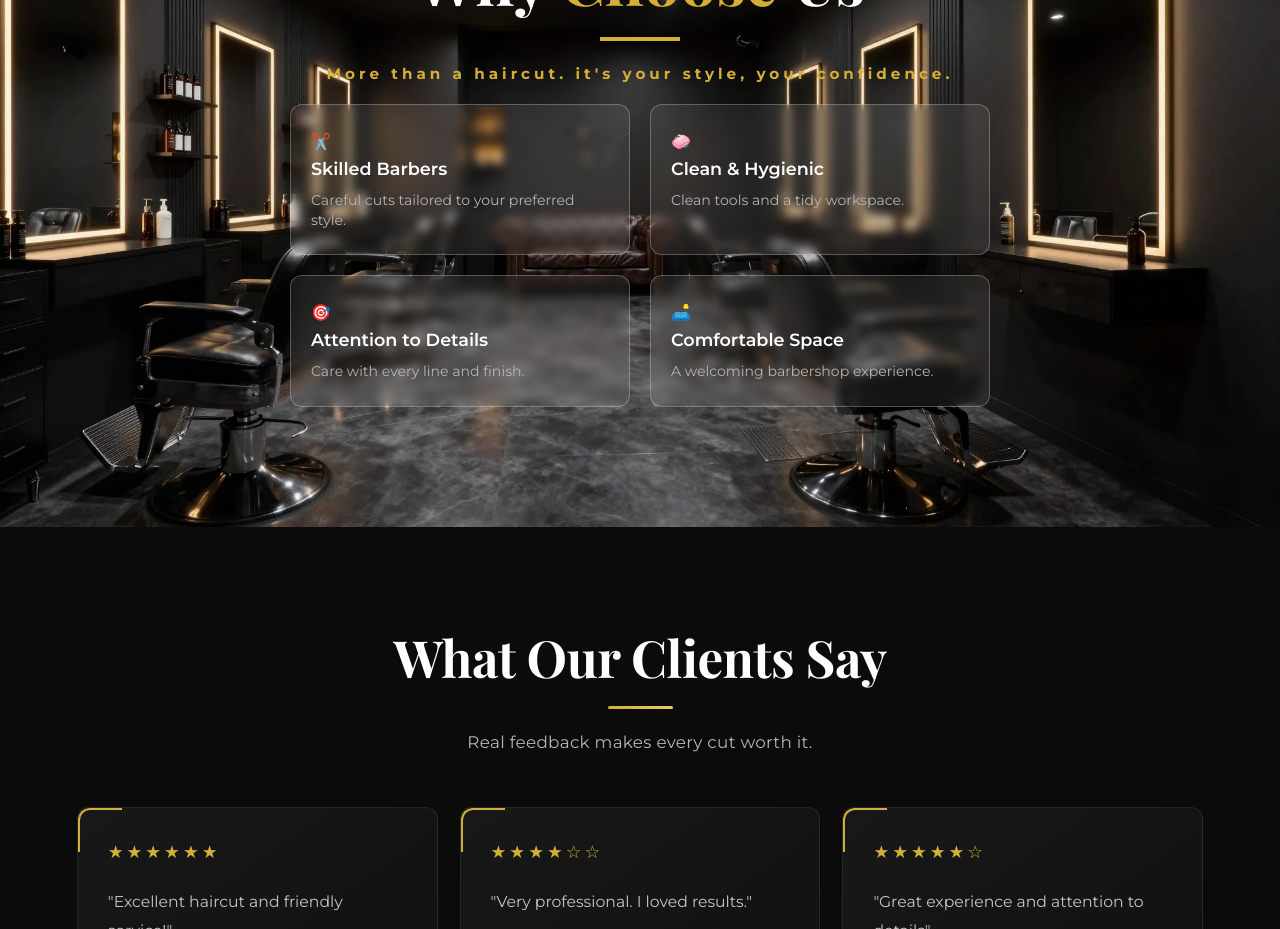
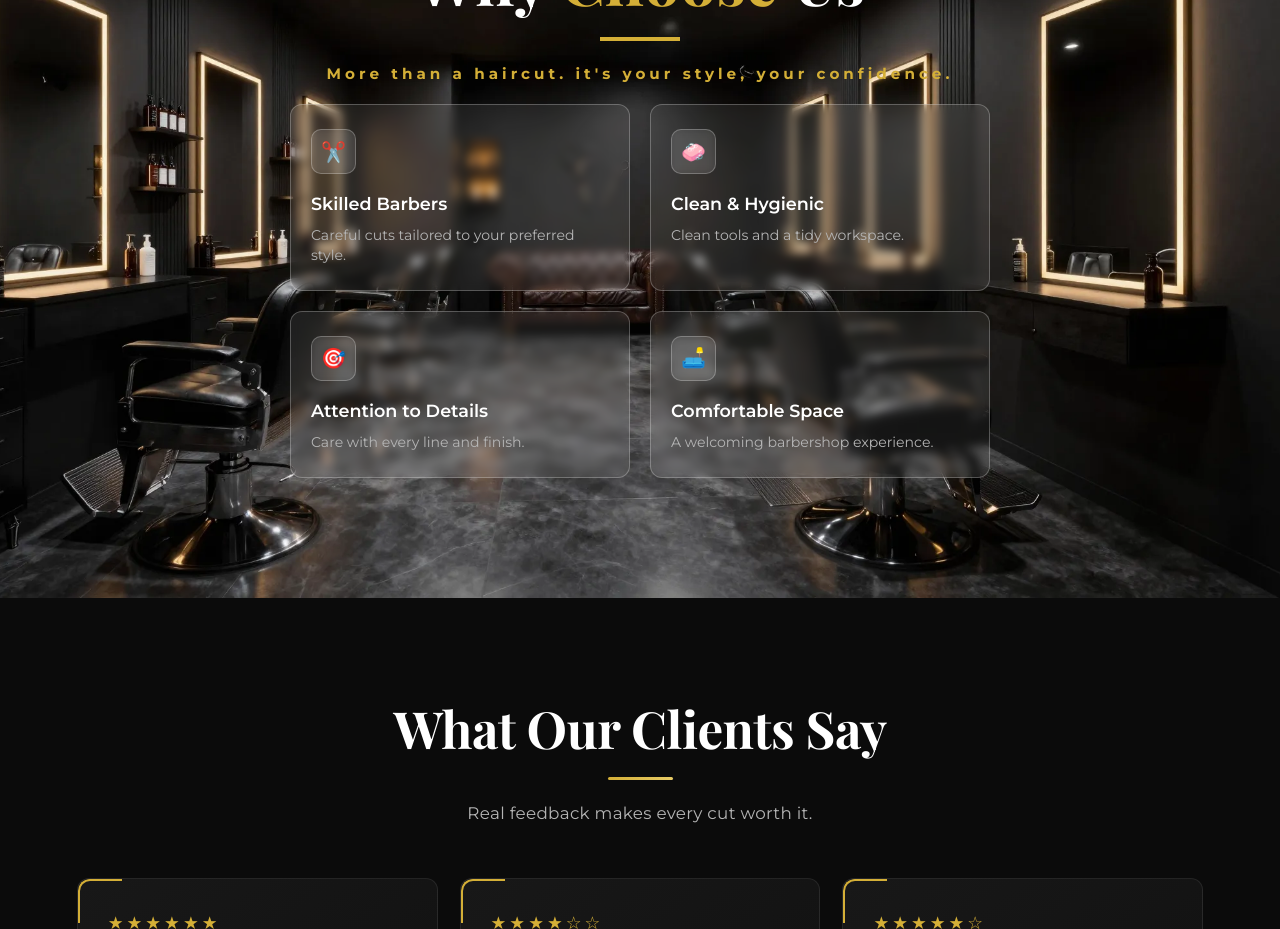
Before and after one commit to ebusky100-eb/barberwebsite, a React (Vite) app: page / in a window 1280 px wide. Shown: the part 3180-4109 px from the top of the page. Built offline with nearby package versions, Linux system fonts and the light colour scheme.

Commit message:
the third changes

```diff
--- a/src/App.css
+++ b/src/App.css
@@ -556,8 +556,10 @@ svg{
   justify-content: center;
   width: 45px;
   height: 45px;
-  background-color: rgba(212, 175, 55, 0.15); /* Soft gold background tint */
-  border: 1px solid rgba(212, 175, 55, 0.4); /* Crisp gold border */
+  background: rgba(255, 255, 255, 0.08);
+  backdrop-filter: blur(5px);
+  -webkit-backdrop-filter: blur(5px);
+  border: 1px solid rgba(255, 255, 255, 0.25);
   border-radius: 10px; /* Rounded square badge look */
   font-size: 20px; /* Adjust emoji size */
   margin-bottom: 16px;
--- a/src/components/WhyChooseUs.jsx
+++ b/src/components/WhyChooseUs.jsx
@@ -21,25 +21,25 @@ function WhyChooseUs(){
                 <div className="features-grid">
 
                     <div className="feature-card">
-                        <div className="icon-box">✂️</div>
+                        <div className="feature-icon">✂️</div>
                         <h3>Skilled Barbers</h3>
                         <p>Careful cuts tailored to your preferred style.</p>
                     </div>
 
                     <div className="feature-card">
-                        <div className="icon-box">🧼</div>
+                        <div className="feature-icon">🧼</div>
                         <h3>Clean & Hygienic</h3>
                         <p>Clean tools and a tidy workspace.</p>
                     </div>
 
                     <div className="feature-card">
-                        <div className="icon-box">🎯</div>
+                        <div className="feature-icon">🎯</div>
                         <h3>Attention to Details</h3>
                         <p>Care with every line and finish.</p>
                     </div>
 
                     <div className="feature-card">
-                        <div className="icon-box">🛋️</div>
+                        <div className="feature-icon">🛋️</div>
                         <h3>Comfortable Space</h3>
                         <p>A welcoming barbershop experience.</p>
                     </div>
```
